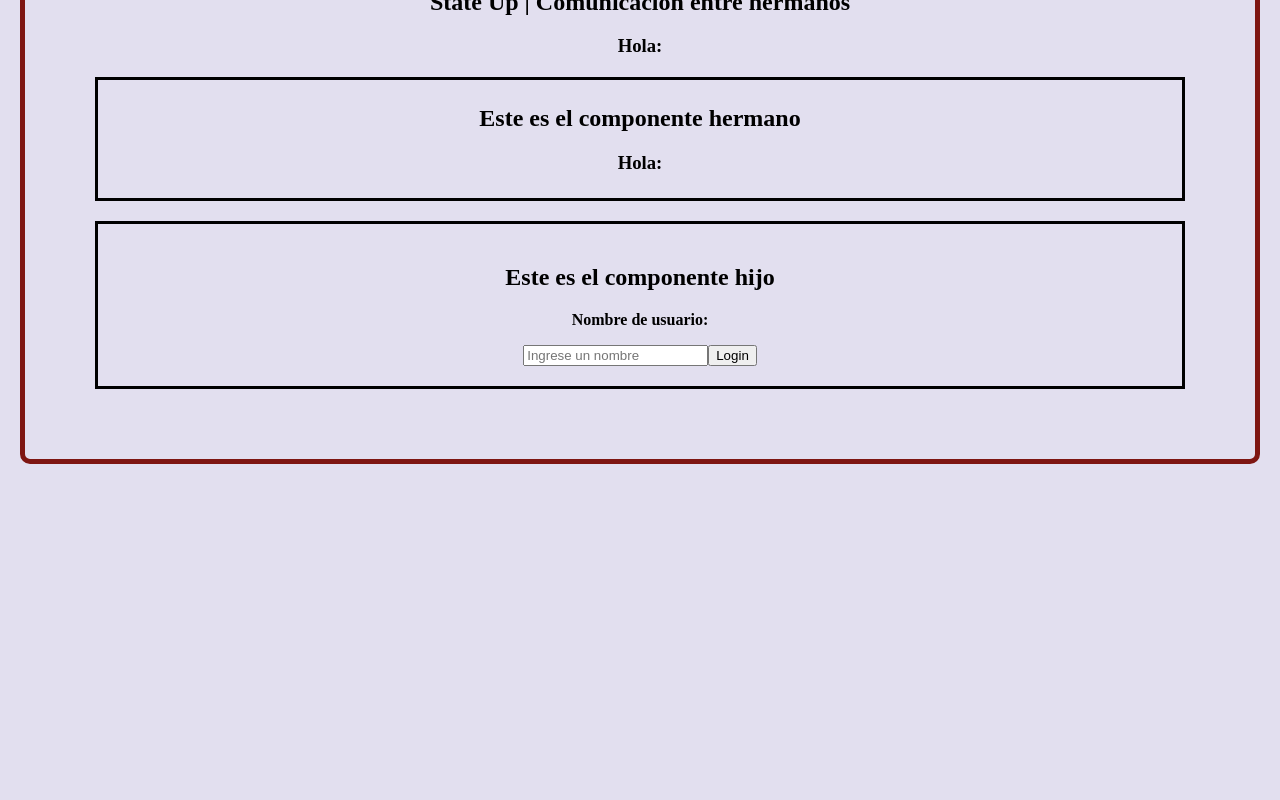
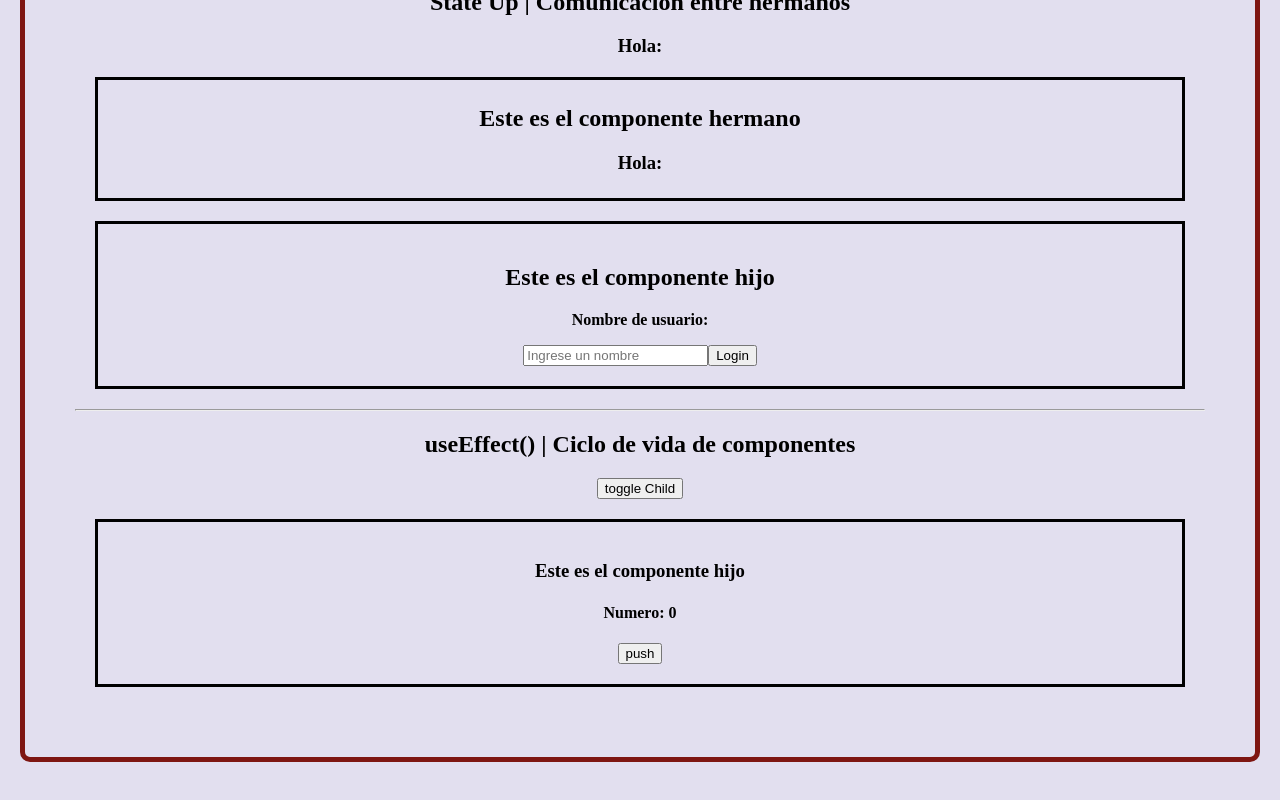
Before and after one commit to DanielGuzmanV/React-Js-Fundamentos, a React (Vite) app: page / in a window 1280 px wide. Shown: the part 2543-3343 px from the top of the page. Before the commit the page ends 3157 px from the top, so only its background shows below. Built offline with nearby package versions, Linux system fonts and the light colour scheme.

Commit message:
Usos de useEffect

```diff
--- a/src/App.jsx
+++ b/src/App.jsx
@@ -7,6 +7,7 @@ import PropsPadrehijo from "./components/PropsPadrehijo";
 import ClassComponent from "./components/ClassComponent";
 import PropsHijopadre from "./components/PropsHijopadre";
 import PageStateUp from "./pages/PageStateUp";
+import PageUseEffect from "./pages/PageUseEffect";
 
 
 function App() {
@@ -84,6 +85,9 @@ function App() {
       <hr/>
       <PageStateUp/>
 
+      <hr/>
+      <PageUseEffect/>
+
 
     </div>
   )
--- /dev/null
+++ b/src/components/ChildUseEffect.jsx
@@ -0,0 +1,43 @@
+import { useEffect, useState } from "react"
+
+function ChildUseEffect() {
+  const [counter, setCounter] = useState(0);
+
+  useEffect(() => {
+    console.log('Componente hijo se ha montado');
+  }, [])
+
+  // Se ejecuta en cada renderizado;
+  useEffect(() => {
+    console.log('Componente hijo renderizado');
+  });
+
+  // Se ejecuta solo cuando cambia el counter
+  useEffect(() => {
+    console.log('Counter actualizado: ', counter);
+  }, [counter]);
+
+  useEffect( () => {
+    return() => {
+      console.log('El componente se desmontado.');
+    }
+  },[]);
+
+
+  return (
+    <div style={{
+      border: '3px solid black',
+      padding: '20px',
+      margin: '20px'
+    }}>
+
+      <h3>Este es el componente hijo</h3>
+      <h4>Numero: {counter}</h4>
+
+      <button onClick={() => setCounter(counter + 1)}>push</button>
+
+    </div>
+  )
+}
+
+export default ChildUseEffect
--- /dev/null
+++ b/src/pages/PageUseEffect.jsx
@@ -0,0 +1,21 @@
+import { useState } from "react"
+import ChildUseEffect from "../components/ChildUseEffect";
+
+function PageUseEffect() {
+  const [showChild, setShowChild] = useState(true);
+
+  return (
+    <div>
+      <h2> useEffect() | Ciclo de vida de componentes</h2>
+
+      <button onClick={() => setShowChild(!showChild)}>
+        toggle Child
+      </button>
+
+      {showChild && <ChildUseEffect/>}
+
+    </div>
+  )
+}
+
+export default PageUseEffect
```
